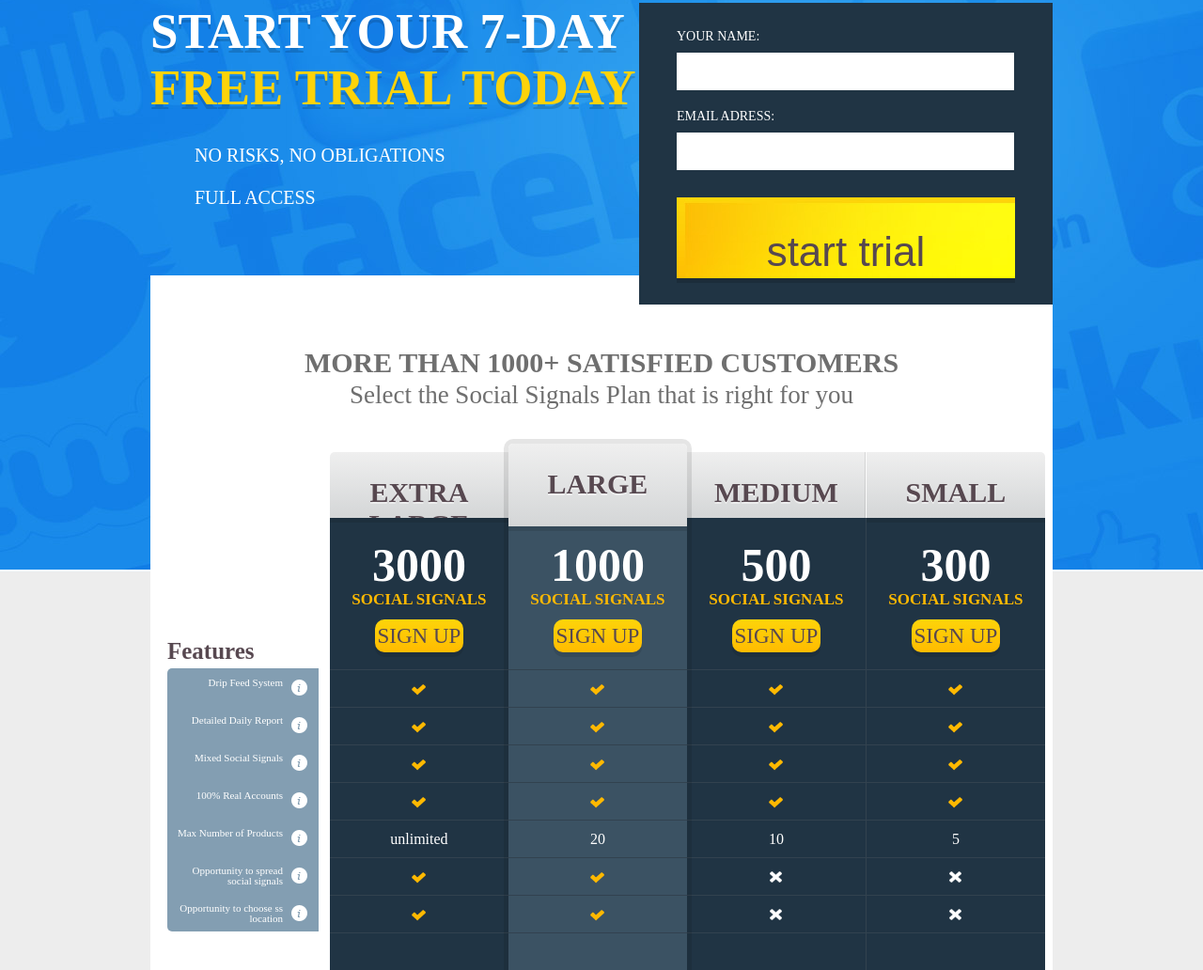
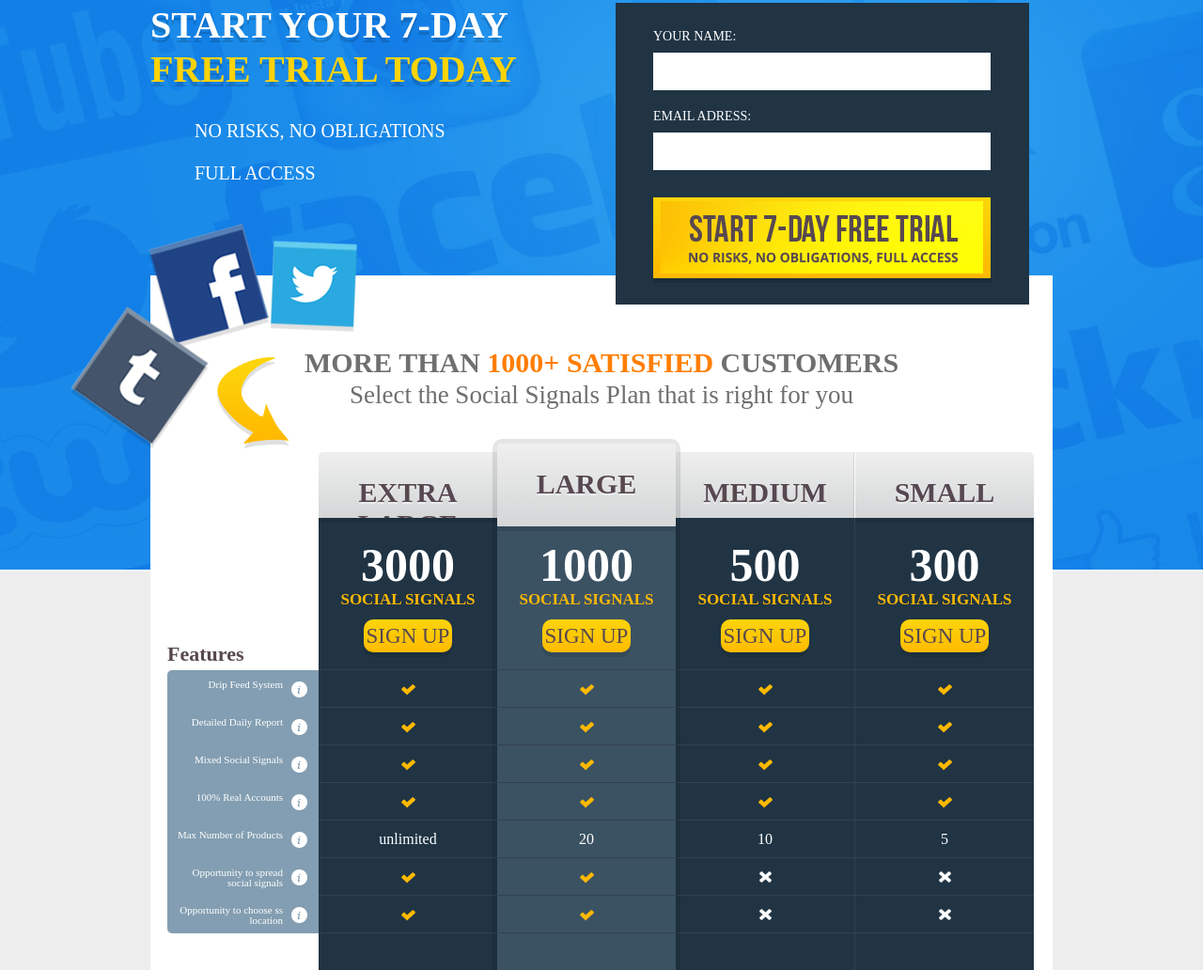
Before and after one commit to oresh/drip, a plain HTML site: page price.html in a window 1280 px wide. Shown: the part 220-1252 px from the top of the page at 94% size. Drawn offline with Linux system fonts and the light colour scheme.

Commit message:
Issue: pricing theming

```diff
--- a/css/style.css
+++ b/css/style.css
@@ -694,7 +694,7 @@ p.copyright {
 }
 .free-trial-block-header {
  color:#fff;
- font-size:53px;
+ font-size:40px;
  text-transform:uppercase;
   -webkit-text-shadow: 0 5px 0 rgba(0,0,0,0.15);
  -moz-text-shadow: 0 5px 0 rgba(0,0,0,0.15);
@@ -725,6 +725,7 @@ p.full-access {
  padding:28px 40px;
  margin-bottom:-31px;
  position:relative;
+ right: 25px;
  z-index:50;
 }
 .free-register-form .form-label {
@@ -748,6 +749,22 @@ p.full-access {
  border:none;
  width:100%;
  margin-top:9px;
+ overflow: hidden;
+ text-indent: 1000px;
+ background: url('../images/free-trial-button.png') no-repeat top left;
+ cursor: pointer;
+}
+.free-trial-block {
+	position: relative;
+}
+
+.social-arrow-left {
+	background: url('../images/social-pricing.png') no-repeat top left;
+	width: 310px;
+	height: 240px;
+	position: absolute;
+	top: 235px;
+	left: -85px;
 }
 
 /* price table */
@@ -774,7 +791,7 @@ body.pricing .content-wrapper {
 
 .comment-row h3 {
 color: #574850;
-font-size:25px;
+font-size:22px;
 margin-bottom:4px;
 }
 .comment-row ul {
@@ -1047,8 +1064,8 @@ background:#3b5263;
 }
 
 .row-features {
- margin-top:198px;
- margin-bottom:45px;
+ margin-top:202px;
+ margin-bottom:49px;
 }
 .row-features ul {
  height:280px;
--- a/price.html
+++ b/price.html
@@ -49,7 +49,7 @@
     </div>
 
     <div class="content-wrapper">
-      <h1 class="pricing-header">More than 1000+ Satisfied Customers</h1>
+      <h1 class="pricing-header">More than <span>1000+ Satisfied</span> Customers</h1>
       <h2 class="pricing-subheader">Select the Social Signals Plan that is right for you</h2>
 
       <div class="price-table">
```
Also changed, not shown: images/social-pricing.png (added).
